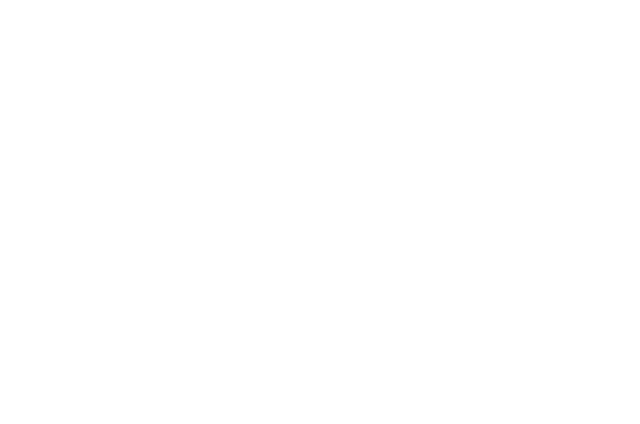
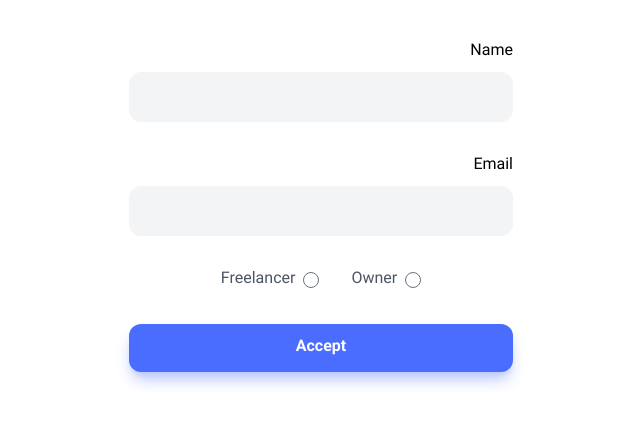
Before and after one commit to VahidTahmasebi/freelancer-react, a React (Vite) app in the folder freelancer-frontend/: page /complete-profile in a window 1280 px wide. Before the commit this address had no page. Shown: the top 424 px of the page, without its empty margins (434-1074 px from the left). Built offline with nearby package versions, Linux system fonts and the light colour scheme.

Commit message:
Add complete profile

```diff
--- a/freelancer-frontend/src/App.jsx
+++ b/freelancer-frontend/src/App.jsx
@@ -3,6 +3,7 @@
 import { Toaster } from "react-hot-toast";
 
 import Auth from "./pages/Auth";
+import CompleteProfile from "./pages/CompleteProfile";
 
 const queryClient = new QueryClient();
 
@@ -13,6 +14,7 @@
       <div className="container xl:max-w-screen-xl">
         <Routes>
           <Route path="/auth" element={<Auth />} />
+          <Route path="/complete-profile" element={<CompleteProfile />} />
         </Routes>
       </div>
     </QueryClientProvider>
--- /dev/null
+++ b/freelancer-frontend/src/features/authentication/CompleteProfileForm.jsx
@@ -0,0 +1,57 @@
+import { useState } from "react";
+
+import TextField from "../../ui/TextField";
+import RadioInput from "../../ui/RadioInput";
+
+const CompleteProfileForm = () => {
+  const [name, setName] = useState("");
+  const [email, setEmail] = useState("");
+  const [role, setRole] = useState("");
+
+  const handleSubmit = (e) => {
+    e.preventDefault();
+  };
+
+  return (
+    <div className="flex justify-center pt-10">
+      <div className="w-full sm:max-w-sm">
+        <form onSubmit={handleSubmit} className="space-y-8">
+          <TextField
+            label="Name"
+            name="name"
+            value={name}
+            onChange={(e) => setName(e.target.value)}
+          />
+          <TextField
+            label="Email"
+            name="email"
+            value={email}
+            onChange={(e) => setEmail(e.target.value)}
+          />
+
+          <div className="flex justify-center items-center gap-x-8">
+            <RadioInput
+              label="Owner"
+              name="role"
+              id="OWNER"
+              checked={role === "OWNER"}
+              value="OWNER"
+              onChange={(e) => setRole(e.target.value)}
+            />
+            <RadioInput
+              label="Freelancer"
+              name="role"
+              id="FREELANCER"
+              checked={role === "FREELANCER"}
+              value="FREELANCER"
+              onChange={(e) => setRole(e.target.value)}
+            />
+          </div>
+          <button className="btn btn--primary w-full">Accept</button>
+        </form>
+      </div>
+    </div>
+  );
+};
+
+export default CompleteProfileForm;
--- /dev/null
+++ b/freelancer-frontend/src/pages/CompleteProfile.jsx
@@ -0,0 +1,7 @@
+import CompleteProfileForm from "../features/authentication/CompleteProfileForm";
+
+const CompleteProfile = () => {
+  return <CompleteProfileForm />;
+};
+
+export default CompleteProfile;
```
